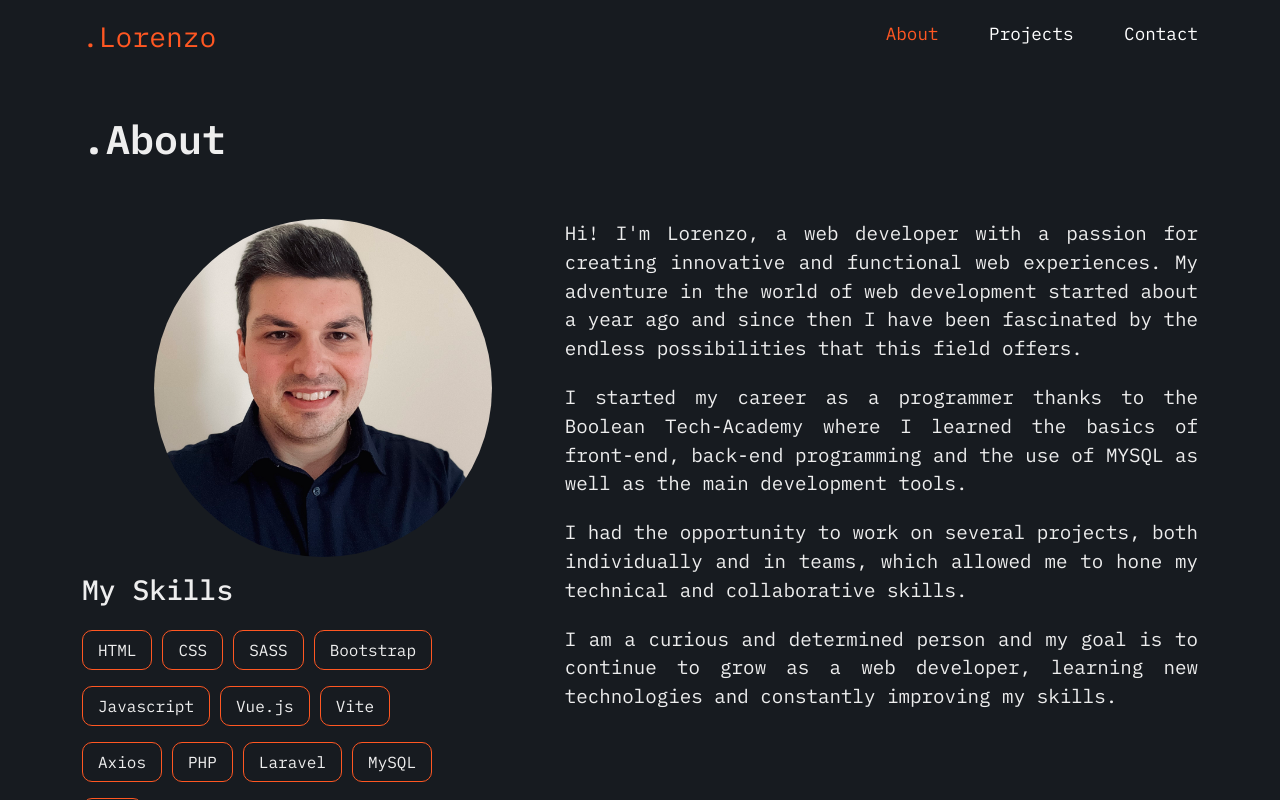
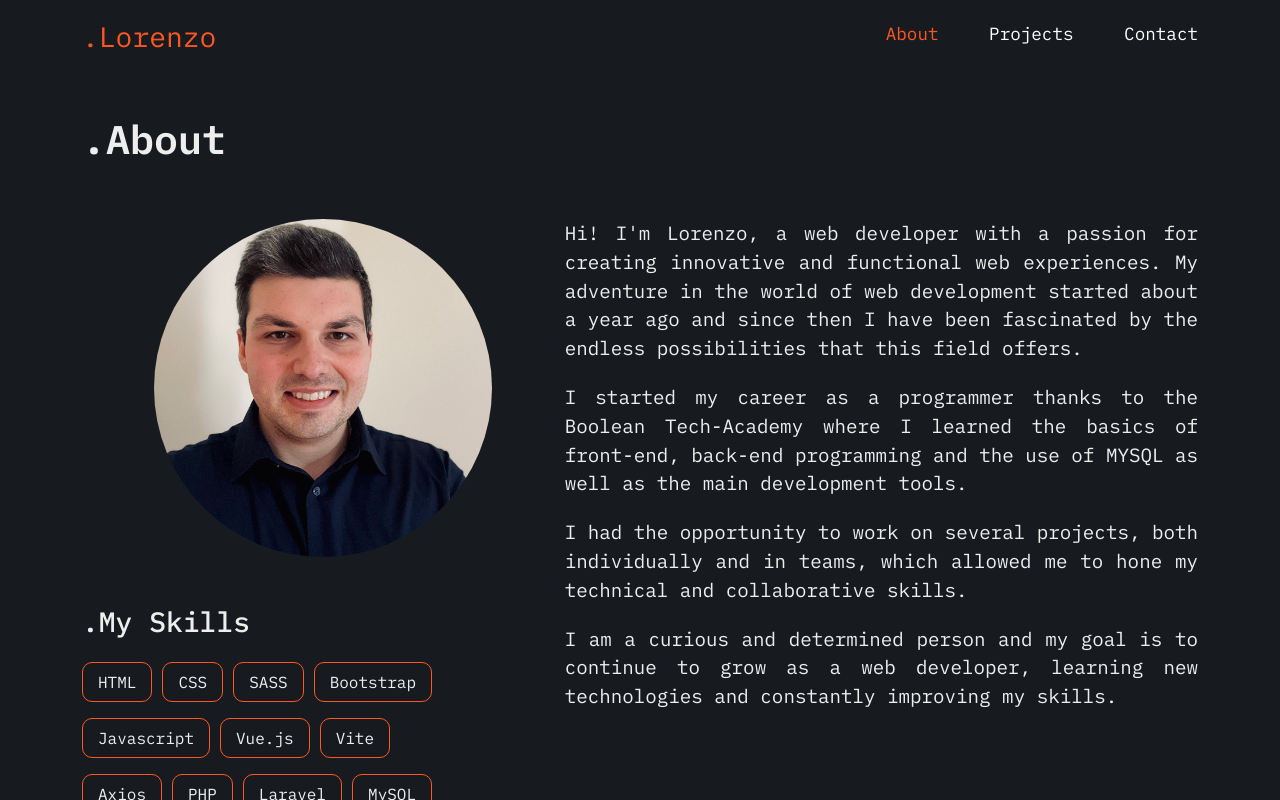
Before and after one commit to lorenzodisanto/portfolio, a Vue app: page /about in a window 1280 px wide. Shown: the top 800 px of the page. Built offline with nearby package versions, Linux system fonts and the light colour scheme.

Commit message:
fix: add CV in public folder

```diff
--- a/src/pages/AboutPage.vue
+++ b/src/pages/AboutPage.vue
@@ -54,7 +54,7 @@ export default {
           <img src="../../public/img/me.jpg" alt="" />
         </div>
         <div class="skills pb-5">
-          <h3 class="mt-3">My Skills</h3>
+          <h3 class="mt-5">.My Skills</h3>
           <div v-for="skill in this.skills" class="skill-badge mt-3">
             {{ skill }}
           </div>
--- a/src/pages/ContactPage.vue
+++ b/src/pages/ContactPage.vue
@@ -19,7 +19,7 @@ export default {
           >lore.disanto95@gmail.com</a
         >
       </p>
-      <a href="/src/assets/lorenzo_disanto_CV.pdf" download class="download-btn"
+      <a href="/public/lorenzo_disanto_CV.pdf" download class="download-btn"
         >Download CV</a
       >
     </div>
```
Also changed, not shown: src/assets/cv_image.png (deleted), 1 other file (tests, documents, lock files or other folders).
